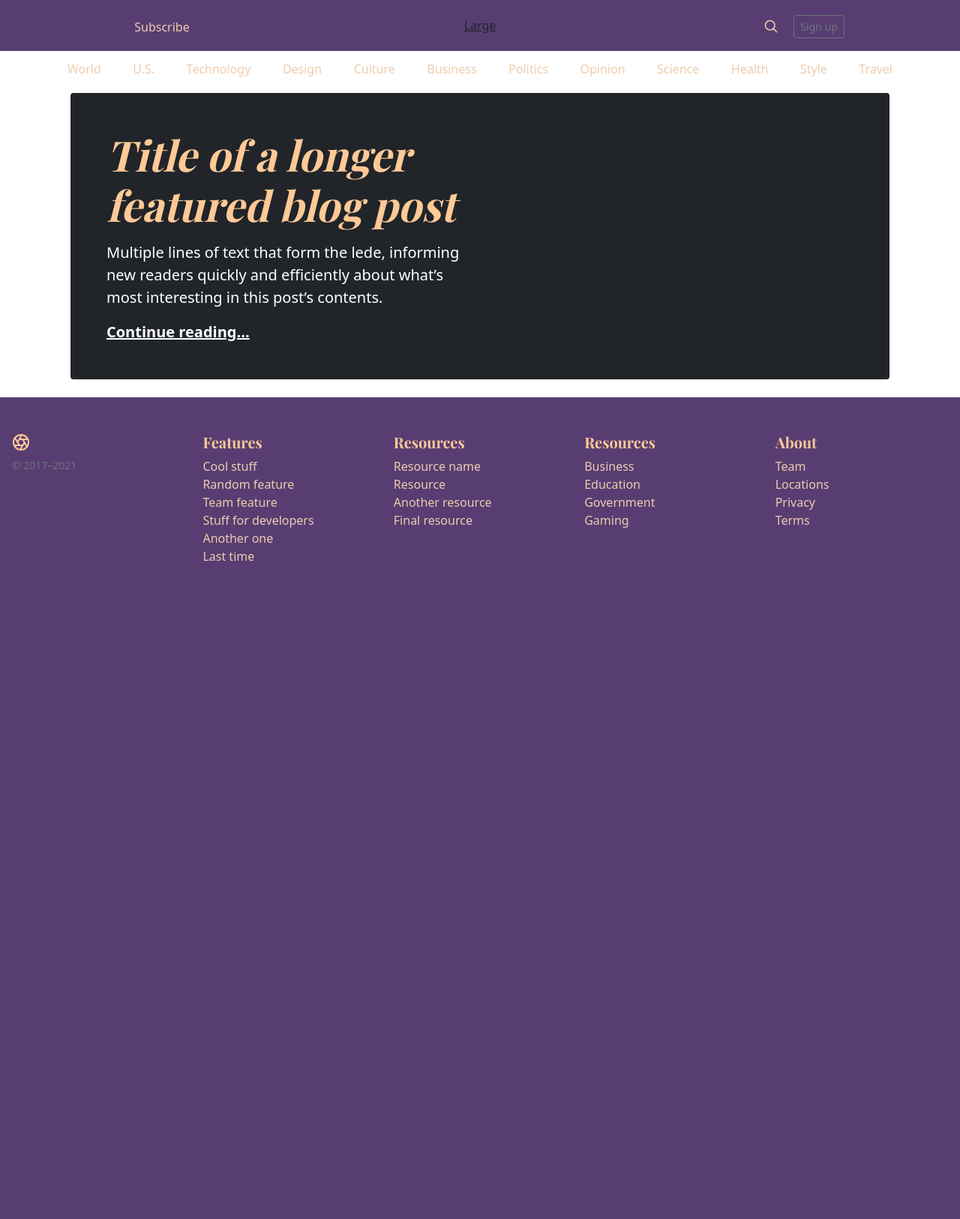
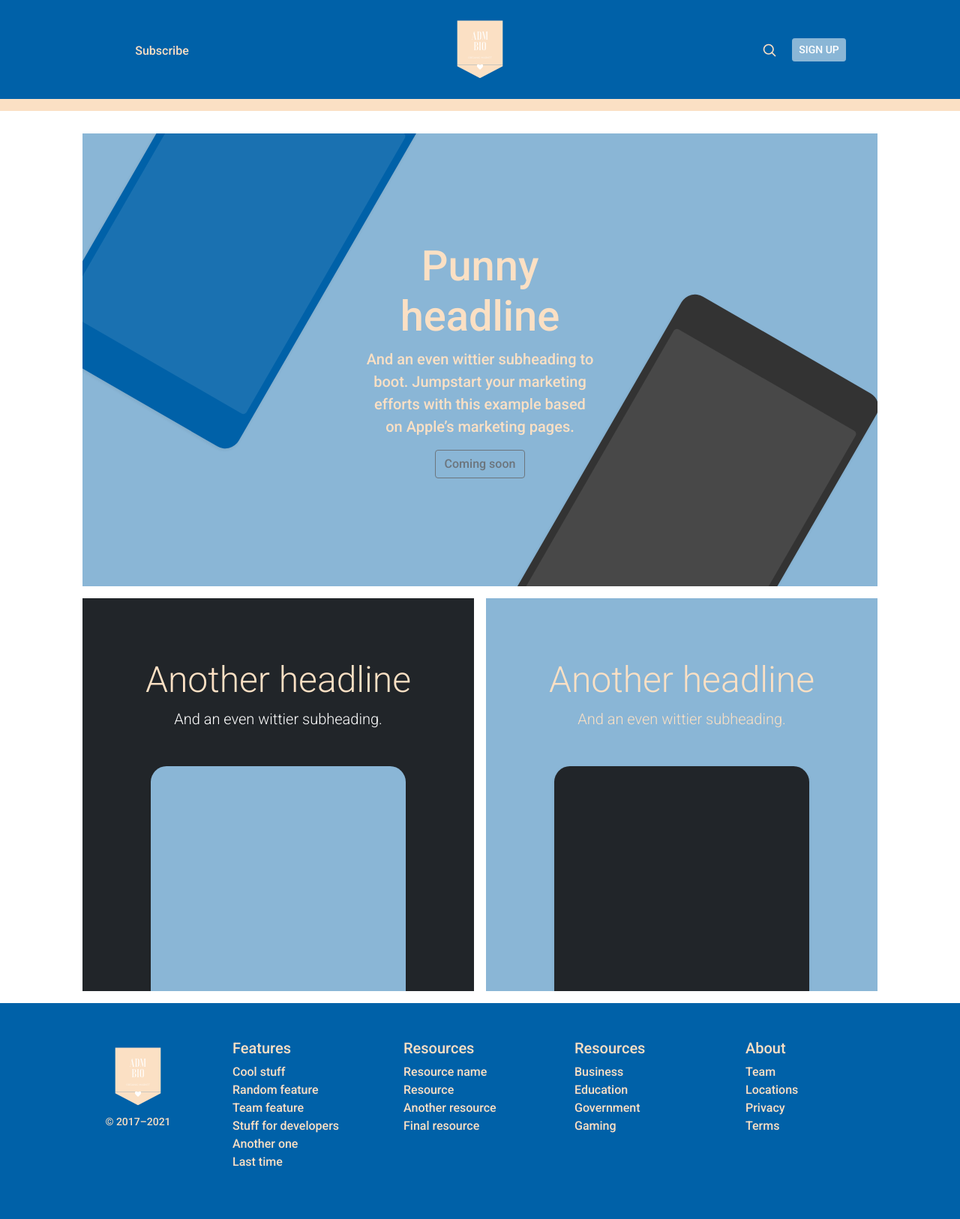
Before and after one commit to paolobiondo/adm_shop, a Django app: page / in a window 1280 px wide. Shown: the whole page at 75% size. Before the commit the page ends 748 px from the top, so only its background shows below. Run offline with Django 3.2, Linux system fonts and the light colour scheme; data that the repository does not hold is empty; some libraries are stand-ins or nearby versions.

Commit message:
home: add menu and boxes

```diff
--- a/adm/settings.py
+++ b/adm/settings.py
@@ -90,6 +90,7 @@ TEMPLATES = [
                 'django.template.context_processors.request',
                 'django.contrib.auth.context_processors.auth',
                 'django.contrib.messages.context_processors.messages',
+                'home.context_processors.home_data',
             ],
         },
     },
--- /dev/null
+++ b/home/context_processors.py
@@ -0,0 +1,6 @@
+from product import tools as tools_products
+
+def home_data(request):
+    args = {}
+    args['menu_categories']=tools_products.getCategories()
+    return args
--- /dev/null
+++ b/product/tools.py
@@ -0,0 +1,15 @@
+from product import models as products_model
+def getCategories():
+    categories_array = []
+    categories = products_model.Category.objects.all()
+    for category in categories:
+        childs = products_model.Category_Parents.objects.filter(parent=category).select_related('child','parent')
+        if childs:
+            childs_array=[]
+            for child in childs:
+                childs_array.append(child.child)
+            categories_array.append({'category':category,'parents':childs_array})
+        elif category not in childs_array:
+            categories_array.append({'category':category,'parents':0})
+
+    return categories_array
--- a/static/css/adm.css
+++ b/static/css/adm.css
@@ -2,39 +2,83 @@
 ADM Template (Boostrap)
 
 Palette:
-Main: #583d72
-secondary: #9f5f80
-third: #ff8474
-fourth: #ffc996
+Main: #0061a8
+secondary: #fbe0c4
+third: #8ab6d6
+fourth: #2978b5
 */
 
 /* GENERAL */
 body {
-  color: #ffc996;
+  color: #fbe0c4;
+  font-family: 'Roboto', sans-serif;
 }
 a {
-  color: #ffc996;
-}
-h1, h2, h3, h4, h5, h6 {
-  font-family: "Playfair Display", Georgia, "Times New Roman", serif/*rtl:Amiri, Georgia, "Times New Roman", serif*/;
-  color: #ffc996;
+  color: #fbe0c4;
 }
 
+h1, h2, h3, h4, h5, h6 {
+  color: #fbe0c4;
+}
+
+/* COMPONENTS */
 .link-secondary {
-  color: #EDCDAF;
+  color: #fbe0c4;
   text-decoration: none;
 }
 .link-secondary:hover {
+  color: #8ab6d6;
+}
+.btn-primary {
+  background: #8ab6d6;
+  border: 1px solid #8ab6d6;
   color: #fff;
+}
+.btn-primary:hover {
+  background: #fbe0c4;
+  border: 1px solid #fbe0c4;
+}
+.text-muted {
+  color: #fbe0c4 !important;
+}
+
+.bg-light {
+  background: #8ab6d6 !important;
 }
 
 /* HEADER */
 .blog-header {
   line-height: 2;
-  background: #583d72;
+  background: #0061a8;
 }
+.navbar {
+  margin-bottom: 30px;
+}
+/* change the background color */
+.navbar-custom {
+  background-color: #fbe0c4;
+}
+
+/* change the brand and text color */
+.navbar-custom .navbar-brand,
+.navbar-custom .navbar-text {
+  color: #333;
+}
+
+/* change the link color */
+.navbar-custom .navbar-nav .nav-link {
+  color: #333;
+}
+
+/* change the color of active or hovered links */
+.navbar-custom .nav-item.active .nav-link,
+.navbar-custom .nav-item:focus .nav-link,
+.navbar-custom .nav-item:hover .nav-link {
+  color: #8ab6d6;
+}
+
 
 /* FOOTER */
 footer {
-  background-color: #583d72;
+  background-color: #0061a8;
 }
--- /dev/null
+++ b/static/css/product.css
@@ -0,0 +1,47 @@
+/*
+ * Dummy devices (replace them with your own or something else entirely!)
+ */
+
+.product-device {
+  position: absolute;
+  right: 10%;
+  bottom: -30%;
+  width: 300px;
+  height: 540px;
+  background-color: #333;
+  border-radius: 21px;
+  transform: rotate(30deg);
+}
+
+.product-device::before {
+  position: absolute;
+  top: 10%;
+  right: 10px;
+  bottom: 10%;
+  left: 10px;
+  content: "";
+  background-color: rgba(255, 255, 255, .1);
+  border-radius: 5px;
+}
+
+.product-device-2 {
+  top: -25%;
+  right: auto;
+  bottom: 0;
+  left: 5%;
+  background-color: #0061a8;
+}
+
+
+/*
+ * Extra utilities
+ */
+
+.flex-equal > * {
+  flex: 1;
+}
+@media (min-width: 768px) {
+  .flex-md-equal > * {
+    flex: 1;
+  }
+}
--- a/templates/home/base_home.html
+++ b/templates/home/base_home.html
@@ -10,9 +10,12 @@
     <!-- Bootstrap core CSS -->
     <link href="{% static 'css/bootstrap.min.css' %}" rel="stylesheet">
     <!-- Custom styles for this template -->
-    <link href="https://fonts.googleapis.com/css?family=Playfair&#43;Display:700,900&amp;display=swap" rel="stylesheet">
-    <!-- Custom styles for this template -->
     <link href="{% static 'css/adm.css' %}" rel="stylesheet">
+    <link href="{% static 'css/product.css' %}" rel="stylesheet">
+    <!-- font google cdn -->
+    <link rel="preconnect" href="https://fonts.gstatic.com">
+    <link href="https://fonts.googleapis.com/css2?family=Roboto:wght@100;300;500;700&display=swap" rel="stylesheet">
+
   </head>
   <body>
     <header class="blog-header py-3 w-100 p-3 text-center">
@@ -21,33 +24,36 @@
           <a class="link-secondary" href="#">Subscribe</a>
         </div>
         <div class="col-4 text-center">
-          <a class="blog-header-logo text-dark" href="#">Large</a>
+          <a class="blog-header-logo" href="#"><img src="{% static 'img/adm_bio.png'%}"></a>
         </div>
         <div class="col-4">
           <a class="link-secondary" href="#" aria-label="Search">
             <svg xmlns="http://www.w3.org/2000/svg" width="20" height="20" fill="none" stroke="currentColor" stroke-linecap="round" stroke-linejoin="round" stroke-width="2" class="mx-3" role="img" viewBox="0 0 24 24"><title>Search</title><circle cx="10.5" cy="10.5" r="7.5"/><path d="M21 21l-5.2-5.2"/></svg>
           </a>
-          <a class="btn btn-sm btn-outline-secondary" href="#">Sign up</a>
+          <a class="btn btn-sm btn-primary" href="#">SIGN UP</a>
         </div>
       </div>
     </header>
+
+    <nav class="navbar navbar-expand-lg navbar-light navbar-custom">
+      <div class="container-fluid">
+        <button class="navbar-toggler" type="button" data-bs-toggle="collapse" data-bs-target="#navbars_header" aria-controls="navbarsExample08" aria-expanded="false" aria-label="Toggle navigation">
+          <span class="navbar-toggler-icon"></span>
+        </button>
+
+        <div class="collapse navbar-collapse justify-content-md-center" id="navbars_header">
+          <ul class="navbar-nav">
+            {% for category in menu_categories %}
+              <li class="nav-item">
+                <a class="nav-link" href="#{{category.category.slug}}">{{category.category.name}}</a>
+              </li>
+            {% endfor %}
+          </ul>
+        </div>
+      </div>
+    </nav>
+
     <div class="container">
-      <div class="nav-scroller py-1 mb-2">
-        <nav class="nav d-flex justify-content-between">
-          <a class="p-2 link-secondary" href="#">World</a>
-          <a class="p-2 link-secondary" href="#">U.S.</a>
-          <a class="p-2 link-secondary" href="#">Technology</a>
-          <a class="p-2 link-secondary" href="#">Design</a>
-          <a class="p-2 link-secondary" href="#">Culture</a>
-          <a class="p-2 link-secondary" href="#">Business</a>
-          <a class="p-2 link-secondary" href="#">Politics</a>
-          <a class="p-2 link-secondary" href="#">Opinion</a>
-          <a class="p-2 link-secondary" href="#">Science</a>
-          <a class="p-2 link-secondary" href="#">Health</a>
-          <a class="p-2 link-secondary" href="#">Style</a>
-          <a class="p-2 link-secondary" href="#">Travel</a>
-        </nav>
-      </div>
       <main class="container">
         {% block content_base_home %}
         {% endblock %}
@@ -55,9 +61,10 @@
     </div>
 
     <footer class="py-5 py-3 w-100 p-3">
+      <div class="container">
        <div class="row">
-        <div class="col-12 col-md">
-          <svg xmlns="http://www.w3.org/2000/svg" width="24" height="24" fill="none" stroke="currentColor" stroke-linecap="round" stroke-linejoin="round" stroke-width="2" class="d-block mb-2" role="img" viewBox="0 0 24 24"><title>Product</title><circle cx="12" cy="12" r="10"/><path d="M14.31 8l5.74 9.94M9.69 8h11.48M7.38 12l5.74-9.94M9.69 16L3.95 6.06M14.31 16H2.83m13.79-4l-5.74 9.94"/></svg>
+          <div class="col-12 col-md text-center">
+            <a class="blog-header-logo" href="#"><img src="{% static 'img/adm_bio.png'%}"></a>
             <small class="d-block mb-3 text-muted">&copy; 2017–2021</small>
           </div>
           <div class="col-6 col-md">
@@ -99,7 +106,9 @@
             </ul>
           </div>
         </div>
+      </div>
     </footer>
+    <script src="{% static 'js/bootstrap.bundle.min.js' %}"></script>
     {% block script_content %}
     {% endblock %}
   </body>
--- a/templates/home/index.html
+++ b/templates/home/index.html
@@ -2,13 +2,33 @@
 {% load static %}
 {% block title_header %}AADM E-Commerce{% endblock %}
 {% block content_base_home %}
-<div class="p-4 p-md-5 mb-4 text-white rounded bg-dark">
-    <div class="col-md-6 px-0">
-        <h1 class="display-4 fst-italic">Title of a longer featured blog post</h1>
-        <p class="lead my-3">Multiple lines of text that form the lede, informing new readers quickly and efficiently about what’s most interesting in this post’s contents.</p>
-        <p class="lead mb-0"><a href="#" class="text-white fw-bold">Continue reading...</a></p>
+<div class="position-relative overflow-hidden p-3 p-md-5 m-md-3 text-center bg-light">
+    <div class="col-md-5 p-lg-5 mx-auto my-5">
+    <h1 class="display-4 fw-normal">Punny headline</h1>
+    <p class="lead fw-normal">And an even wittier subheading to boot. Jumpstart your marketing efforts with this example based on Apple’s marketing pages.</p>
+    <a class="btn btn-outline-secondary" href="#">Coming soon</a>
+    </div>
+    <div class="product-device shadow-sm d-none d-md-block"></div>
+    <div class="product-device product-device-2 shadow-sm d-none d-md-block"></div>
+</div>
+
+<div class="d-md-flex flex-md-equal w-100 my-md-3 ps-md-3">
+    <div class="bg-dark me-md-3 pt-3 px-3 pt-md-5 px-md-5 text-center text-white overflow-hidden">
+    <div class="my-3 py-3">
+        <h2 class="display-5">Another headline</h2>
+        <p class="lead">And an even wittier subheading.</p>
+    </div>
+    <div class="bg-light shadow-sm mx-auto" style="width: 80%; height: 300px; border-radius: 21px 21px 0 0;"></div>
+    </div>
+    <div class="bg-light me-md-3 pt-3 px-3 pt-md-5 px-md-5 text-center overflow-hidden">
+    <div class="my-3 p-3">
+        <h2 class="display-5">Another headline</h2>
+        <p class="lead">And an even wittier subheading.</p>
+    </div>
+    <div class="bg-dark shadow-sm mx-auto" style="width: 80%; height: 300px; border-radius: 21px 21px 0 0;"></div>
     </div>
 </div>
+
 {% endblock %}
 {% block script_content %}
 {% endblock %}
```
Also changed, not shown: admin_panel/views.py (+2 -11 lines), product.css (added, +47 -0 lines), static/img/adm_bio.png (added), 1 other file. Lines whose indentation alone changed are shown as unchanged.
